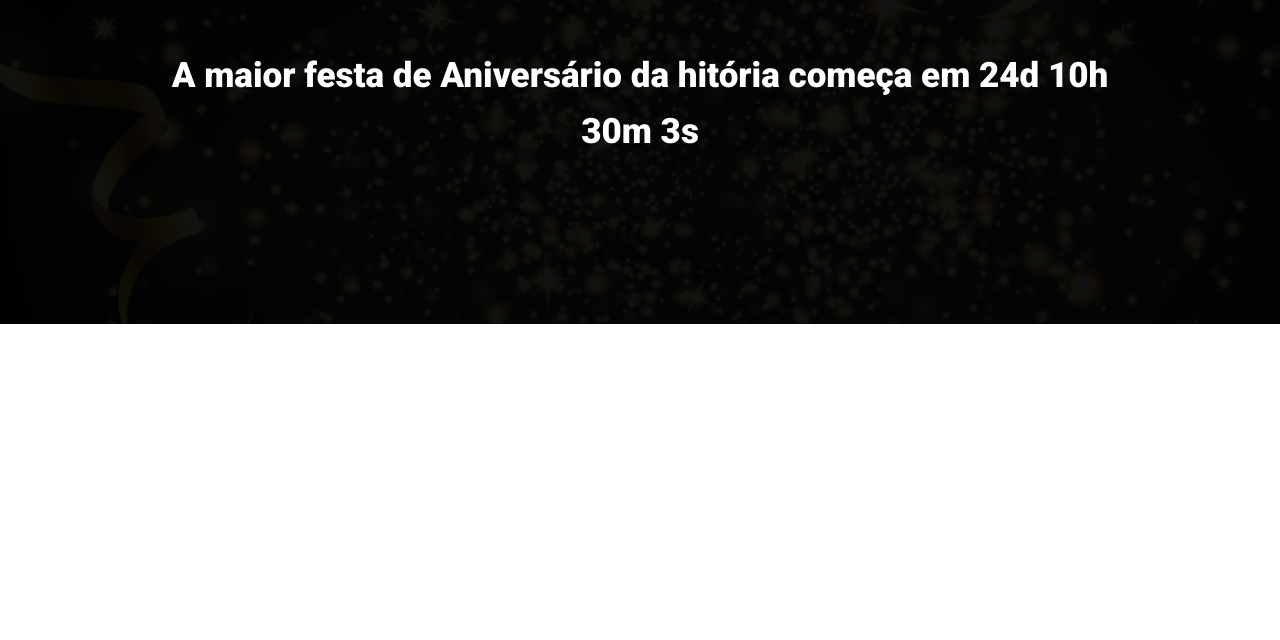
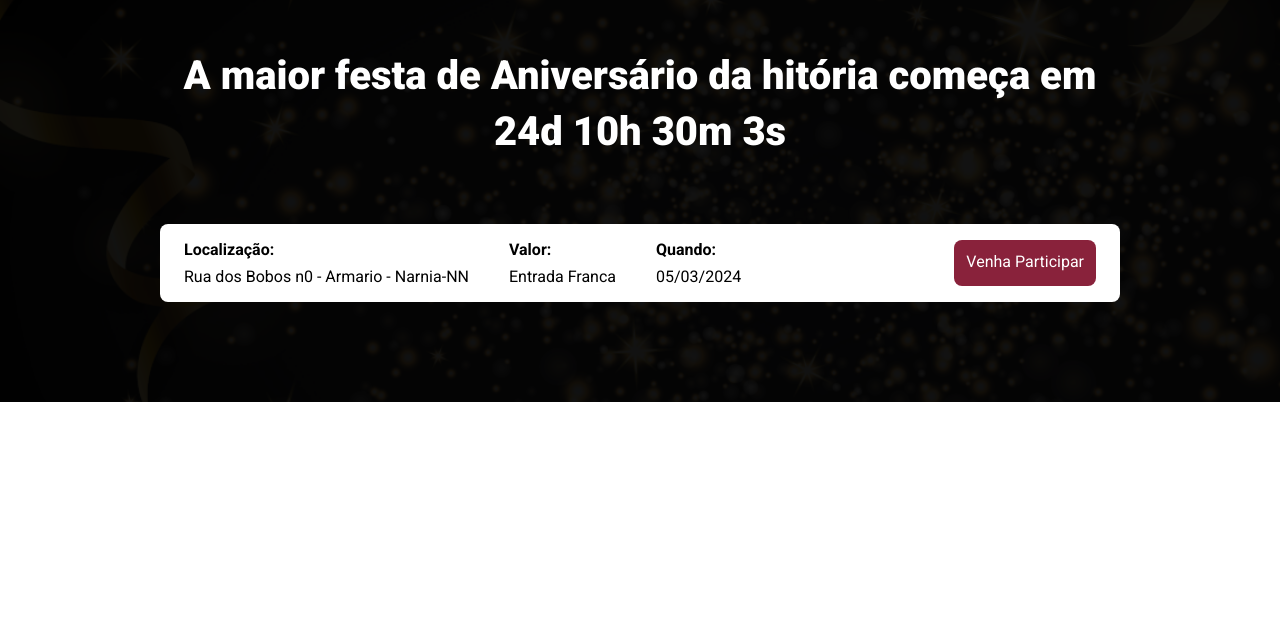
Before and after one commit to thallesrafaell/exercicio_parcel, a website built with Parcel: page src/index.html in a window 1280 px wide. Shown: the part 160-800 px from the top of the page. Built offline with nearby package versions, Linux system fonts and the light colour scheme.

Commit message:
CRIANDO BARRA DE INFORMAÇÕES

```diff
--- a/src/index.html
+++ b/src/index.html
@@ -14,6 +14,24 @@
     <div class="container">
         <img class="hero__logo" src="images/logo.png" alt="26 anos do Thalles">
         <p class="hero__text">A maior festa de Aniversário da hitória começa em 24d 10h 30m 3s</p>
+        <div class="infos">
+            <div class="container-info">
+                <div class="infos__item">
+                    <div class="infos__item__title">Localização:</div>
+                    <div class="infos__item__info">Rua dos Bobos n0 - Armario - Narnia-NN</div>
+                </div>
+                <div class="infos__item">
+                    <div class="infos__item__title">Valor:</div>
+                    <div class="infos__item__info">Entrada Franca</div>
+                </div>
+                <div class="infos__item">
+                    <div class="infos__item__title">Quando:</div>
+                    <div class="infos__item__info">05/03/2024</div>
+                </div>
+            </div>
+            <a class="btn" href="#">Venha Participar</a>
+
+        </div>
     </div>
 </section>
 </body>
--- a/src/styles/_hero.scss
+++ b/src/styles/_hero.scss
@@ -31,7 +31,7 @@
   }
 
   &__text {
-    font-size: 35px;
+    font-size: 40px;
     font-weight: 900;
     text-align: center;
     margin-bottom: 64px;
--- /dev/null
+++ b/src/styles/components/_buttons.scss
@@ -0,0 +1,14 @@
+@use "../variables.scss";
+
+.btn {
+  background-color: variables.$pink;
+  padding: 12px;
+  text-decoration: none;
+  border-radius: 8px;
+  transition-duration: 0.5s;
+
+  &:hover {
+    background-color: variables.$pink2;
+    transition-duration: 0.5s;
+  }
+}
--- /dev/null
+++ b/src/styles/components/_info.scss
@@ -0,0 +1,26 @@
+@use "../variables.scss";
+
+.infos {
+  display: flex;
+  justify-content: space-between;
+  padding: 16px 24px;
+  border-radius: 8px;
+
+  .container-info {
+    display: flex;
+    gap: 40px;
+  }
+
+  background-color: variables.$txtColorPrimary;
+  &__item {
+    &__title {
+      color: variables.$txtColorSecundary;
+      font-weight: bold;
+      margin-bottom: 8px;
+    }
+
+    &__info {
+      color: variables.$txtColorSecundary;
+    }
+  }
+}
--- a/src/styles/main.scss
+++ b/src/styles/main.scss
@@ -1,5 +1,7 @@
 @use "hero";
 @use "variables.scss";
+@use "./components/info";
+@use "components/buttons";
 
 * {
   margin: 0;
--- a/src/styles/variables.scss
+++ b/src/styles/variables.scss
@@ -4,4 +4,5 @@ $txtColorSecundary: #000;
 //gradient
 $blue: #442bdb;
 $pink: #89223b;
+$pink2: #a1455c;
 $yellow: #9c791d;
```
